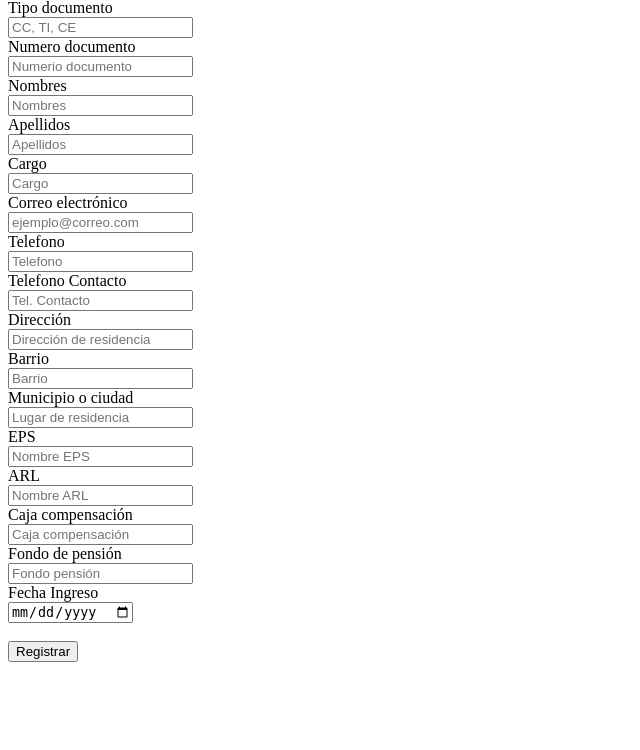
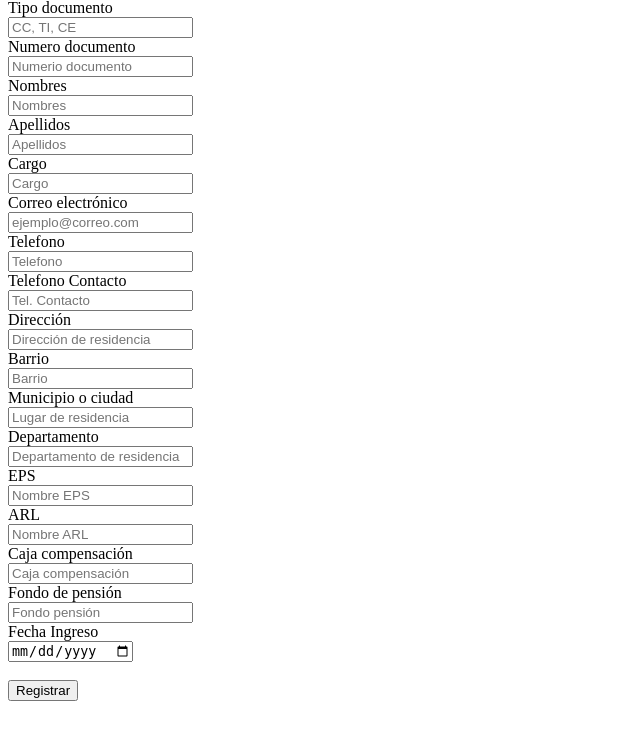
Before and after one commit to MrError2003/apprh, a PHP site: page /views/nuevoempleado.php in a window 1280 px wide. Shown: the part 50-800 px from the top of the page, without its empty margins (0-640 px from the left). Run offline with PHP 8.4, Linux system fonts and the light colour scheme.

Commit message:
ubicacion en formulario empleados

```diff
--- a/views/nuevoempleado.php
+++ b/views/nuevoempleado.php
@@ -16,6 +16,10 @@
                 $email = $_POST['email'];
                 $telefono = $_POST['telefono'];
                 $telefonocontacto = $_POST['contacto'];
+                $direccion = $_POST['direccion'];
+                $barrio = $_POST['barrio'];
+                $municipiociudad = $_POST['municipiociudad'];
+                $departamento = $_POST['departamento'];
                 $eps = $_POST['eps'];
                 $arl = $_POST['arl'];
                 $cajacompensacion = $_POST['cajacompensacion'];
@@ -24,9 +28,8 @@
                 $fechacreacion = date("Y-m-d");
                 $estado = "ACTIVO";
 
-                $insert = mysqli_query($con, "INSERT INTO empleados (tipodocumento, identificacion, nombres, apellidos, cargo, email, telefono, telefonocontacto, eps, arl, cajacompensacion, pension, fechaingreso, fechacreacion, estado)
-                                 VALUES ('$tipodocumento', '$identificacion', '$nombres', '$apellidos', '$cargo', '$email', '$telefono', '$telefonocontacto', '$eps', '$arl', '$cajacompensacion', '$pension', '$fechaingreso', '$fechacreacion', '$estado')");
-
+                $insert = mysqli_query($con, "INSERT INTO empleados (tipodocumento, identificacion, nombres, apellidos, cargo, email, telefono, telefonocontacto, direccion, barrio, municipiociudad, departamento, eps, arl, cajacompensacion, pension, fechaingreso, fechacreacion, estado)
+                                 VALUES ('$tipodocumento', '$identificacion', '$nombres', '$apellidos', '$cargo', '$email', '$telefono', '$telefonocontacto', '$direccion', '$barrio', '$municipiociudad', '$departamento', '$eps', '$arl', '$cajacompensacion', '$pension', '$fechaingreso', '$fechacreacion', '$estado')");
                 if ($insert) {
                     echo '<div class="alert alert-success" role="alert">
                 DATOS GUARDADOS CON ÉXITO
@@ -100,6 +103,11 @@
                 <input type="text" class="form-control" id="city" placeholder="Lugar de residencia" name="municipiociudad" required>
             </div>
             <div class="mb-3">
+                <label for="registerName" class="form-label">Departamento</label>
+                <br>
+                <input type="text" class="form-control" id="departamento" placeholder="Departamento de residencia" name="departamento" required>
+            </div>
+            <div class="mb-3">
                 <label for="registerName" class="form-label">EPS</label>
                 <br>
                 <input type="text" class="form-control" id="registerEPS" placeholder="Nombre EPS" name="eps" required>
```
